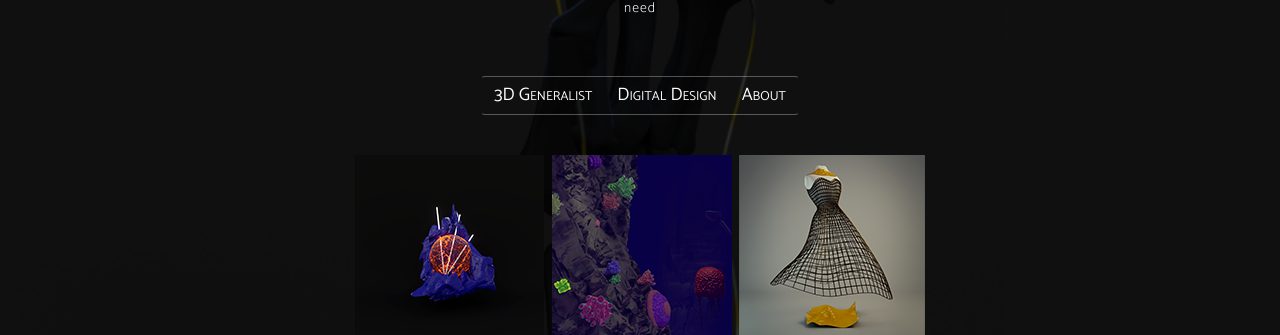
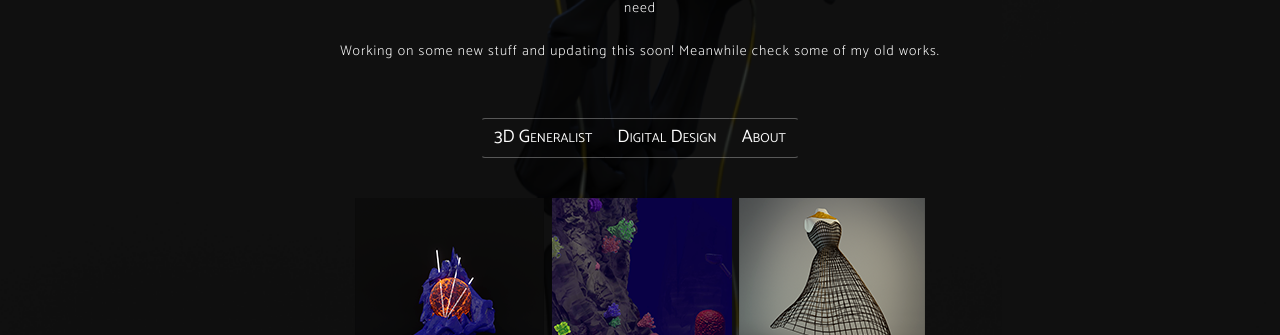
Before and after one commit to maria-pereira/maria-pereira.github.io, a plain HTML site: page index.html in a window 1280 px wide. Shown: the part 275-610 px from the top of the page. Drawn offline with nearby package versions, Linux system fonts and the light colour scheme.

Commit message:
Update index.html

```diff
--- a/index.html
+++ b/index.html
@@ -40,6 +40,9 @@
     <p>
       I'm Maria, born and raised in Portugal, the country of hot weather and great beaches. I can work on the various stages of a 3D animation but also digital design and a bit of coding if you need
     </p>
+        <p>
+      Working on some new stuff and updating this soon! Meanwhile check some of my old works.
+    </p>
     </div>
       </div>
     <br /></br>
```
